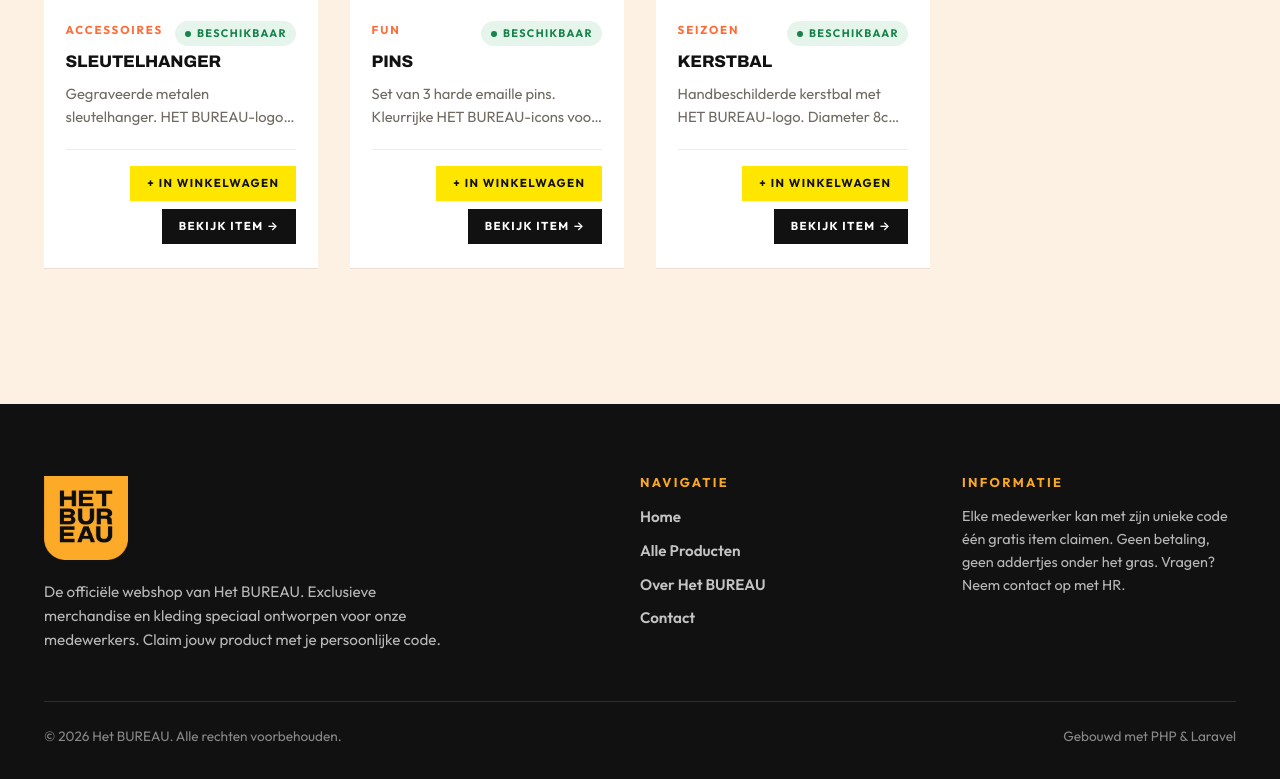
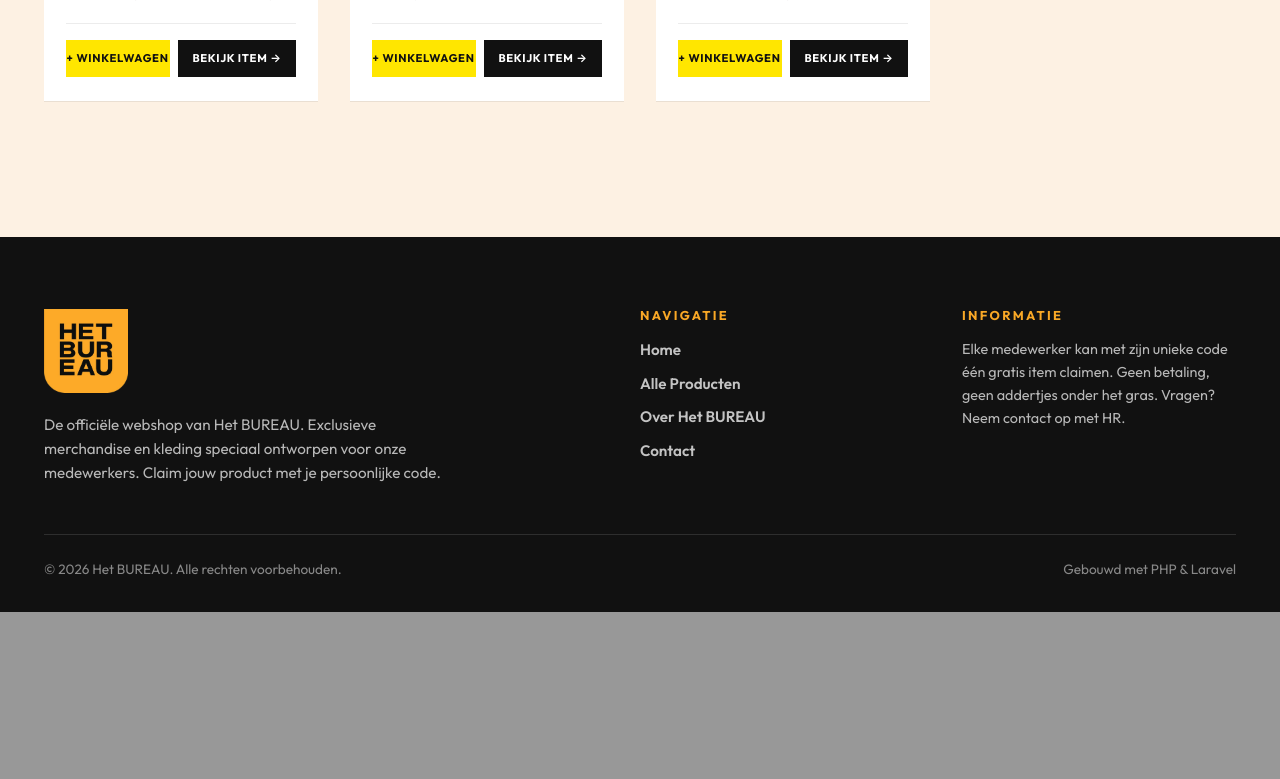
Before and after one commit to LitlleBoi/bureau-webshop, a Laravel app: page /producten in a window 1280 px wide. Shown: the part 2673-3452 px from the top of the page. After the commit the page ends 3285 px from the top, so only its background shows below. Run offline with Laravel 12, Linux system fonts and the light colour scheme; data comes from the database, SQL or seed files in the repository; parts of the project's set-up code (start-up, migrations or seed data) failed here and were passed over.

Commit message:
knopjes mooier gemaakt

```diff
--- a/public/css/style.css
+++ b/public/css/style.css
@@ -692,6 +692,31 @@ h3, h4 {
   padding-top: 1rem;
 }
 
+/* Twee knoppen naast elkaar, even breed, passend in de productkaart */
+.product-card-actions {
+  display: grid;
+  grid-auto-flow: column;
+  grid-auto-columns: 1fr;
+  gap: 0.5rem;
+  width: 100%;
+}
+
+.product-card-actions form {
+  margin: 0;
+  display: flex;
+}
+
+.product-card-actions .btn {
+  width: 100%;
+  min-width: 0;
+  padding: 0.65rem 0.4rem;
+  font-size: 0.7rem;
+  letter-spacing: 0.06em;
+  white-space: nowrap;
+  overflow: hidden;
+  text-overflow: ellipsis;
+}
+
 .product-price-free {
   font-family: var(--font-body);
   font-weight: 800;
--- a/resources/views/layouts/admin.blade.php
+++ b/resources/views/layouts/admin.blade.php
@@ -6,7 +6,7 @@
     <meta name="csrf-token" content="{{ csrf_token() }}">
     <title>@yield('title', 'Admin Dashboard') — Het BUREAU Beheer</title>
     <link rel="icon" type="image/png" href="{{ asset('images/logo.png') }}">
-    <link rel="stylesheet" href="{{ asset('css/style.css') }}">
+    <link rel="stylesheet" href="{{ asset('css/style.css') }}?v={{ filemtime(public_path('css/style.css')) }}">
     <link rel="preconnect" href="https://fonts.googleapis.com">
     <link rel="preconnect" href="https://fonts.gstatic.com" crossorigin>
 </head>
--- a/resources/views/layouts/app.blade.php
+++ b/resources/views/layouts/app.blade.php
@@ -6,7 +6,7 @@
     <meta name="csrf-token" content="{{ csrf_token() }}">
     <title>@yield('title', 'Het BUREAU Webshop') — Officiële Merchandise</title>
     <link rel="icon" type="image/png" href="{{ asset('images/logo.png') }}">
-    <link rel="stylesheet" href="{{ asset('css/style.css') }}">
+    <link rel="stylesheet" href="{{ asset('css/style.css') }}?v={{ filemtime(public_path('css/style.css')) }}">
     <link rel="preconnect" href="https://fonts.googleapis.com">
     <link rel="preconnect" href="https://fonts.gstatic.com" crossorigin>
 </head>
--- a/resources/views/products/index.blade.php
+++ b/resources/views/products/index.blade.php
@@ -72,10 +72,10 @@
 
                         <p class="product-card-desc">{{ $p->description }}</p>
 
-                        <div class="product-card-footer" style="justify-content: flex-end;">
-                            <div style="display: flex; gap: 0.5rem; flex-wrap: wrap; justify-content: flex-end;">
+                        <div class="product-card-footer">
+                            <div class="product-card-actions" style="display: flex; flex-direction: row; flex-wrap: nowrap; gap: 0.5rem; width: 100%;">
                                 @if($p->available)
-                                    <form action="{{ route('cart.add') }}" method="POST" style="margin: 0;">
+                                    <form action="{{ route('cart.add') }}" method="POST" style="flex: 1 1 0; min-width: 0; margin: 0; display: flex;">
                                         @csrf
                                         <input type="hidden" name="product_id" value="{{ $p->id }}">
                                         <input type="hidden" name="color" value="{{ $p->colors[0] ?? 'Standaard' }}">
@@ -83,10 +83,10 @@
                                             <input type="hidden" name="size" value="{{ $p->sizes[0] }}">
                                         @endif
                                         <input type="hidden" name="stay" value="1">
-                                        <button type="submit" class="btn btn-brand btn-sm">+ In winkelwagen</button>
+                                        <button type="submit" class="btn btn-brand btn-sm" title="In winkelwagen" style="width: 100%;">+ Winkelwagen</button>
                                     </form>
                                 @endif
-                                <a href="{{ route('products.show', $p->id) }}" class="btn btn-dark btn-sm">Bekijk item →</a>
+                                <a href="{{ route('products.show', $p->id) }}" class="btn btn-dark btn-sm" style="flex: 1 1 0; min-width: 0;">Bekijk item →</a>
                             </div>
                         </div>
                     </div>
```
